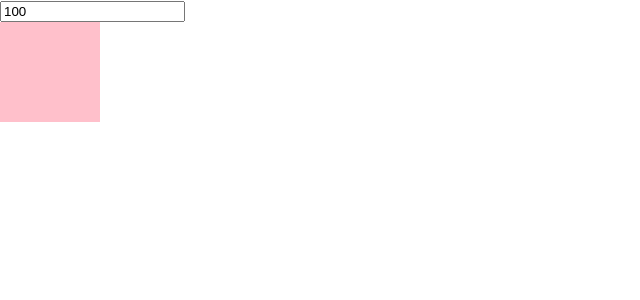
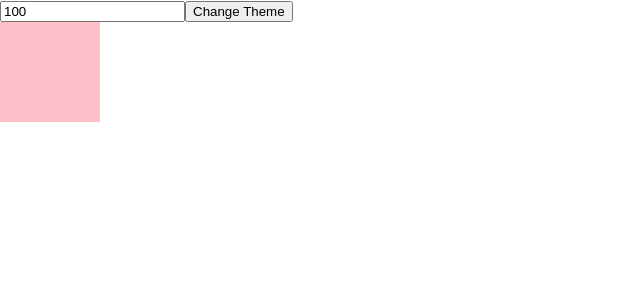
Before and after one commit to YoonCode/react-hook, a React (Create React App) app: page / in a window 1280 px wide. Shown: the top 300 px of the page, without its empty margins (0-640 px from the left). Built offline with nearby package versions, Linux system fonts and the light colour scheme.

Commit message:
add useCallback

```diff
--- a/src/App.js
+++ b/src/App.js
@@ -1,19 +1,28 @@
-import React, { useState } from 'react'
+import React, { useState, useCallback } from 'react'
 import Box from './Box'
 
 const App = () => {
   const [size, setSize] = useState(100)
+  const [isDark, setIsDark] = useState(false)
 
-  const createBoxStyle = () => {
+  // const createBoxStyle = () => {
+  //   return {
+  //     backgroundColor: 'pink',
+  //     width: `${size}px`,
+  //     height: `${size}px`,
+  //   }
+  // }
+
+  const createBoxStyle = useCallback(() => {
     return {
       backgroundColor: 'pink',
       width: `${size}px`,
       height: `${size}px`,
     }
-  }
+  }, [size])
 
   return (
-    <div>
+    <div style={{ background: isDark ? 'black' : 'white' }}>
       <input
         type="number"
         value={size}
@@ -21,6 +30,7 @@ const App = () => {
           setSize(e.target.value)
         }}
       />
+      <button onClick={() => setIsDark(!isDark)}>Change Theme</button>
       <Box createBoxStyle={createBoxStyle} />
     </div>
   )
```
